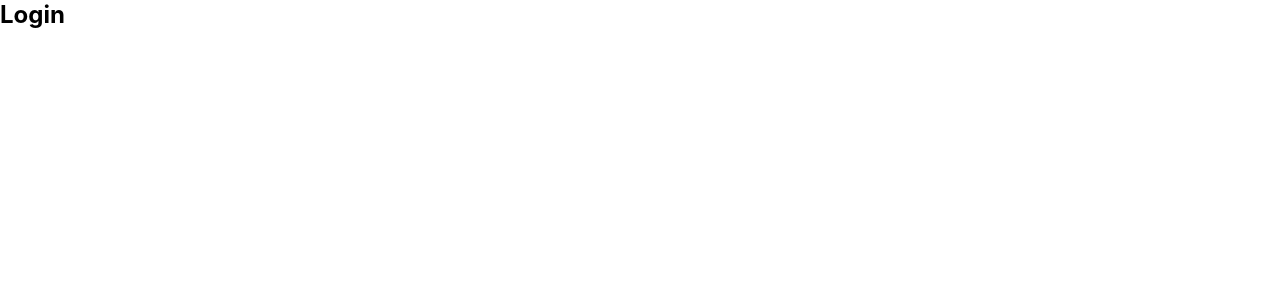
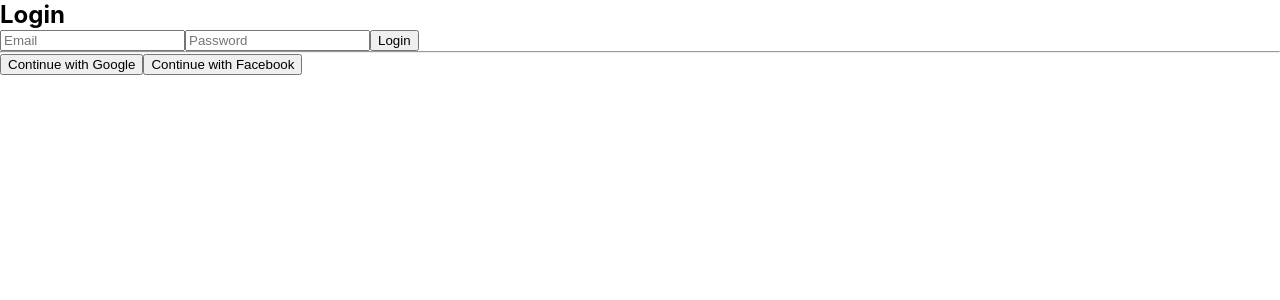
Before and after one commit to rendyfebry/nuxt-oauth2-bootstrap, a Nuxt app: page /login in a window 1280 px wide. Shown: the top 300 px of the page. Built offline with nearby package versions, Linux system fonts and the light colour scheme; no server answers.

Commit message:
Setup basic login logout flow with Google and Facebook

```diff
--- a/nuxt.config.js
+++ b/nuxt.config.js
@@ -34,4 +34,20 @@ module.exports = {
     },
   },
   modules: ['@nuxtjs/axios', '@nuxtjs/auth'],
+  auth: {
+    redirect: {
+      callback: '/profile',
+    },
+    strategies: {
+      google: {
+        client_id: '720434796508-l0mra6p6e8n2p8ikphraho9vn11jsn99.apps.googleusercontent.com',
+      },
+      facebook: {
+        client_id: '1291731460907199',
+        userinfo_endpoint:
+          'https://graph.facebook.com/v2.12/me?fields=about,name,picture{url},email,birthday',
+        scope: ['public_profile', 'email', 'user_birthday'],
+      },
+    },
+  },
 }
--- a/pages/login.vue
+++ b/pages/login.vue
@@ -1,14 +1,29 @@
 <template>
     <div>
         <h2>Login</h2>
-        <div>
-            <pre>{{ state }}</pre>
-        </div>
+        <form>
+            <input type="text" name="email" placeholder="Email" />
+            <input type="password" name="password" placeholder="Password" />
+            <button type="submit">Login</button>
+        </form>
+
+        <hr />
+
+        <button type="button" @click="googleLogin">Continue with Google</button>
+        <button type="button" @click="facebookLogin">Continue with Facebook</button>
     </div>
 </template>
 
 <script>
 export default {
 	middleware: ['auth'],
+	methods: {
+		googleLogin() {
+			this.$auth.loginWith('google')
+		},
+		facebookLogin() {
+			this.$auth.loginWith('facebook')
+		},
+	},
 }
 </script>
--- a/pages/profile.vue
+++ b/pages/profile.vue
@@ -4,6 +4,8 @@
         <div>
             <pre>{{ state }}</pre>
         </div>
+        <hr />
+        <button type="button" @click="$auth.logout()">Logout</button>
     </div>
 </template>
 
```
